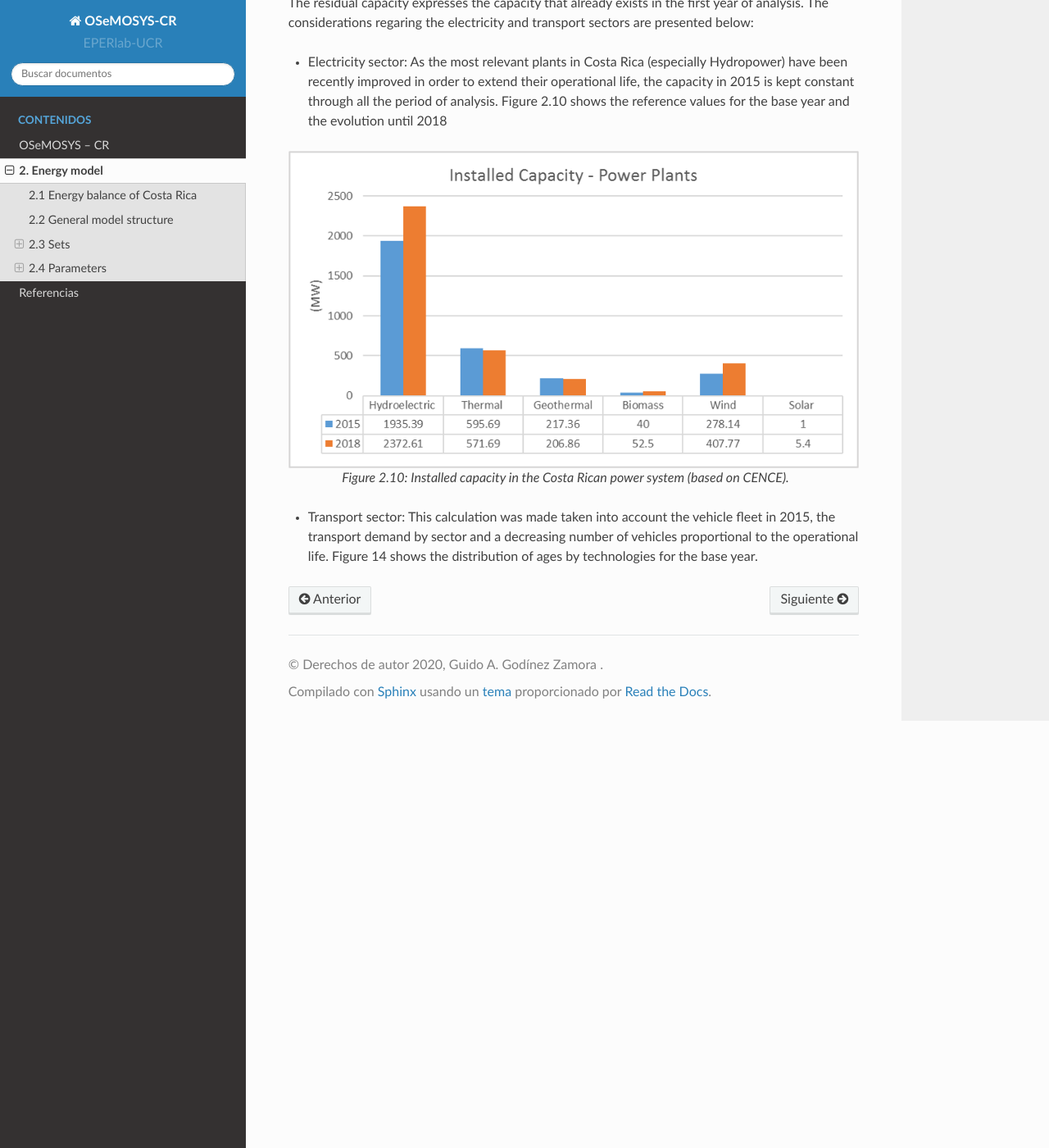
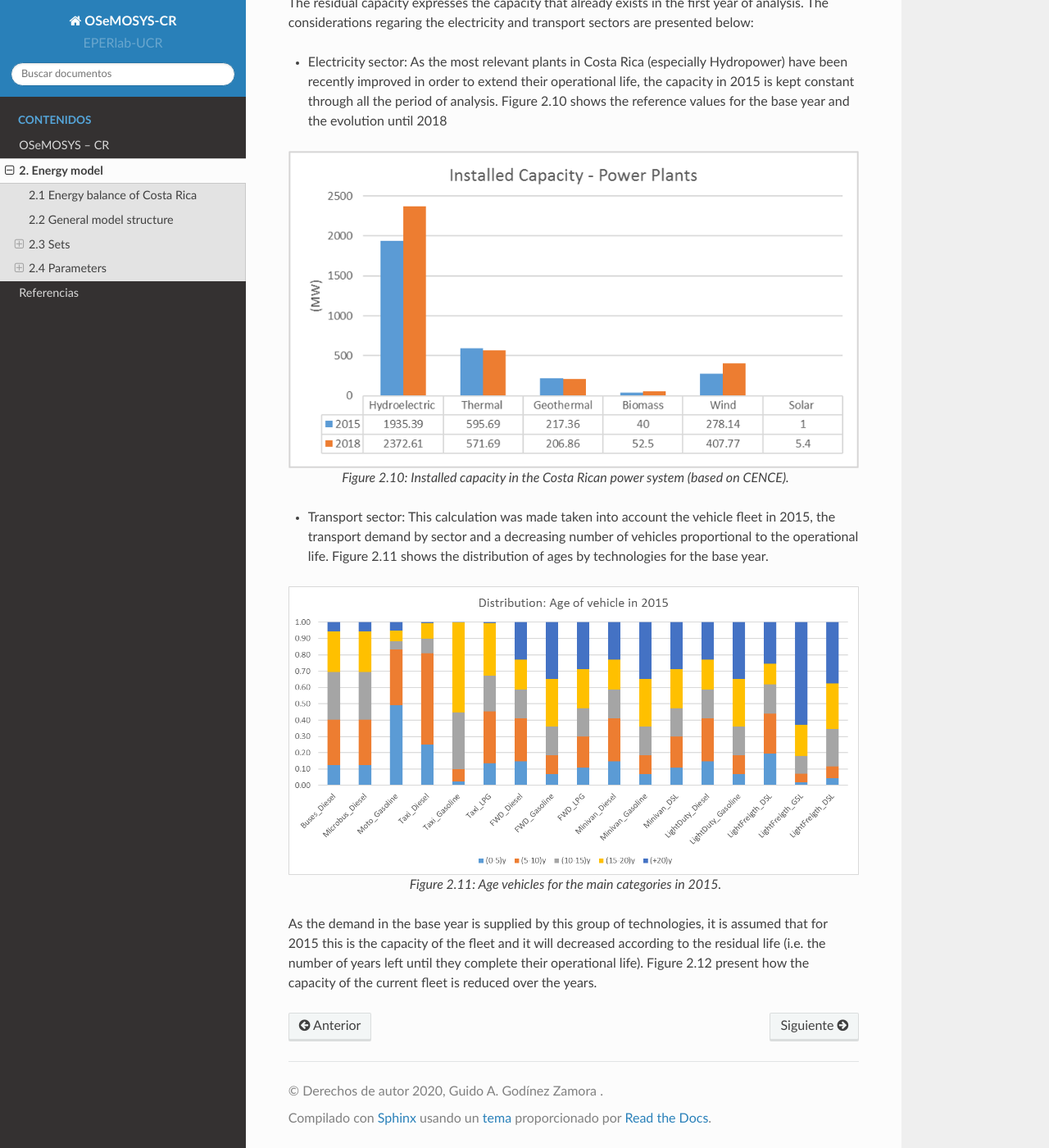
Before and after one commit to EPERLab/OSeMOSYS-CR, a Sphinx documentation site: the page built from docs/02EnergyModel.rst, in a window 1280 px wide and 1400 px high, scrolled down 14625 px. Shown: the whole window at 82% size. Built offline with Sphinx 7.4.7 and the Read the Docs theme 2.0.0, drawn with Linux system fonts in a browser that asks for light colours.

Commit message:
Update 02EnergyModel.rst

```diff
--- a/docs/02EnergyModel.rst
+++ b/docs/02EnergyModel.rst
@@ -464,4 +464,11 @@ The residual capacity expresses the capacity that already exists in the first ye
 
    *Figure 2.10: Installed capacity in the Costa Rican power system (based on CENCE).*
 
-* Transport sector: This calculation was made taken into account the vehicle fleet in 2015, the transport demand by sector and a decreasing number of vehicles proportional to the operational life. Figure 14 shows the distribution of ages by technologies for the base year.
+* Transport sector: This calculation was made taken into account the vehicle fleet in 2015, the transport demand by sector and a decreasing number of vehicles proportional to the operational life. Figure 2.11 shows the distribution of ages by technologies for the base year.
+
+.. figure::  img/VehiclesAge.png
+   :align:   center
+
+   *Figure 2.11: Age vehicles for the main categories in 2015.*
+
+As the demand in the base year is supplied by this group of technologies, it is assumed that for 2015 this is the capacity of the fleet and it will decreased according to the residual life (i.e. the number of years left until they complete their operational life). Figure 2.12 present how the capacity of the current fleet is reduced over the years.
```
